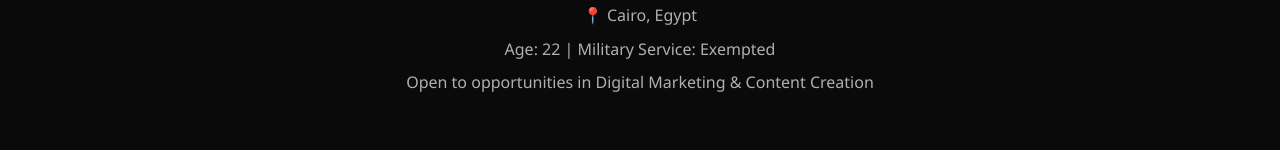
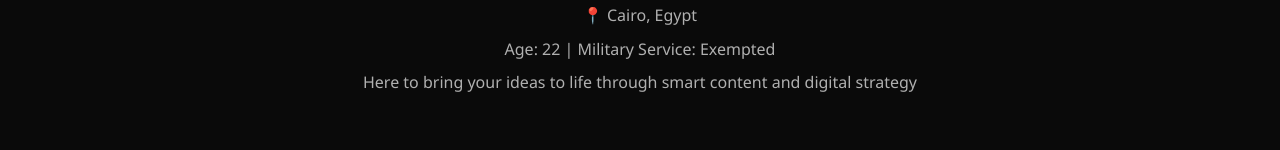
Before and after one commit to Momenrezk90/MOAMEN-REZK-PT.github.io, a plain HTML site: page Mark-PT.html in a window 1280 px wide. Shown: the part 10051-10201 px from the top of the page. Drawn offline with Linux system fonts and the light colour scheme.

Commit message:
Update Mark-PT.html

```diff
--- a/Mark-PT.html
+++ b/Mark-PT.html
@@ -1182,7 +1182,7 @@
         <div style="text-align: center; margin-top: 2rem; color: var(--text-secondary);">
             <p>📍 Cairo, Egypt</p>
             <p style="margin-top: 0.5rem;">Age: 22 | Military Service: Exempted</p>
-            <p style="margin-top: 0.5rem;">Open to opportunities in Digital Marketing & Content Creation</p>
+            <p style="margin-top: 0.5rem;">Here to bring your ideas to life through smart content and digital strategy</p>
         </div>
 
         <h3 style="color: var(--electric-blue); margin: 3rem 0 1rem; text-align: center;">Languages</h3>
```
